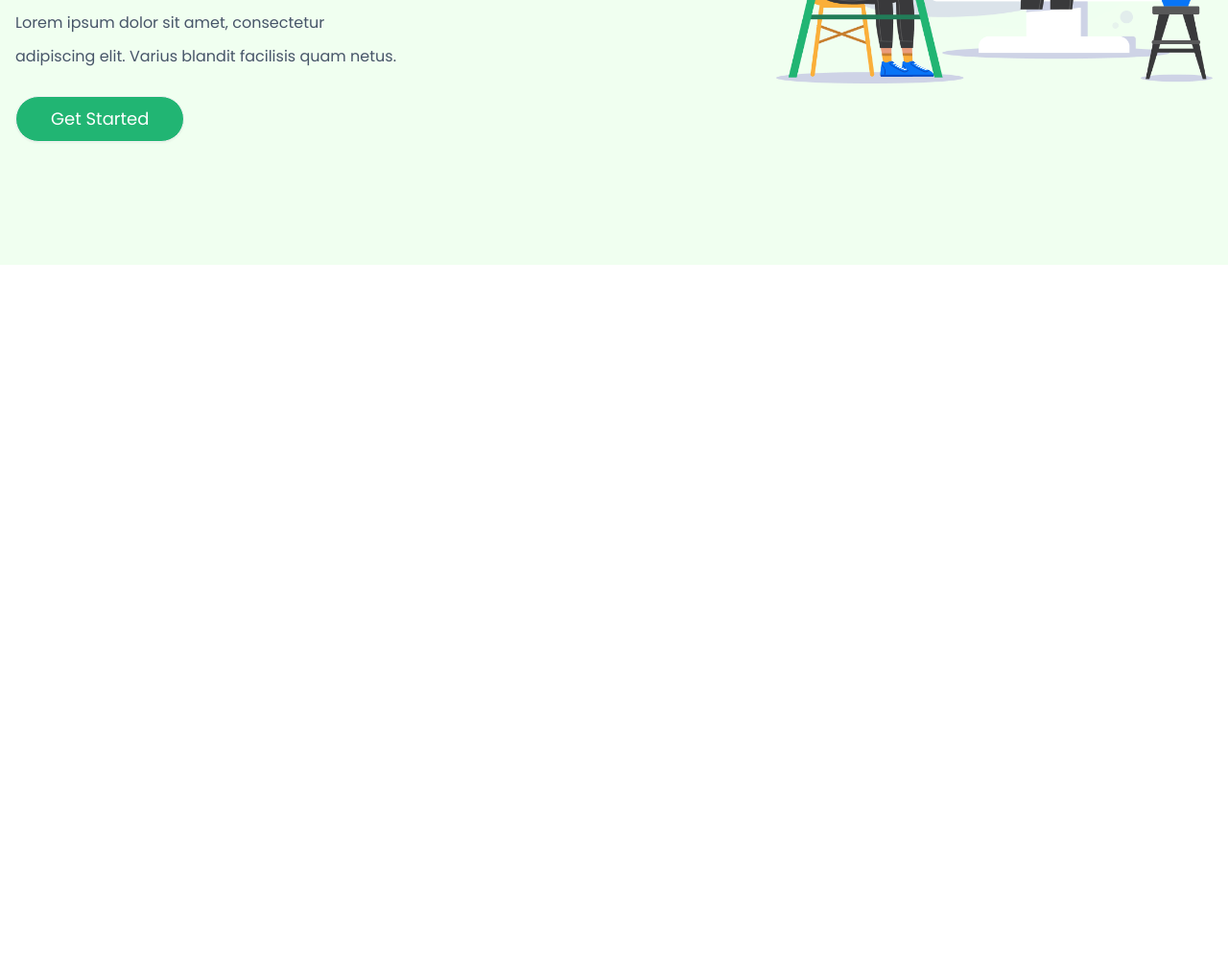
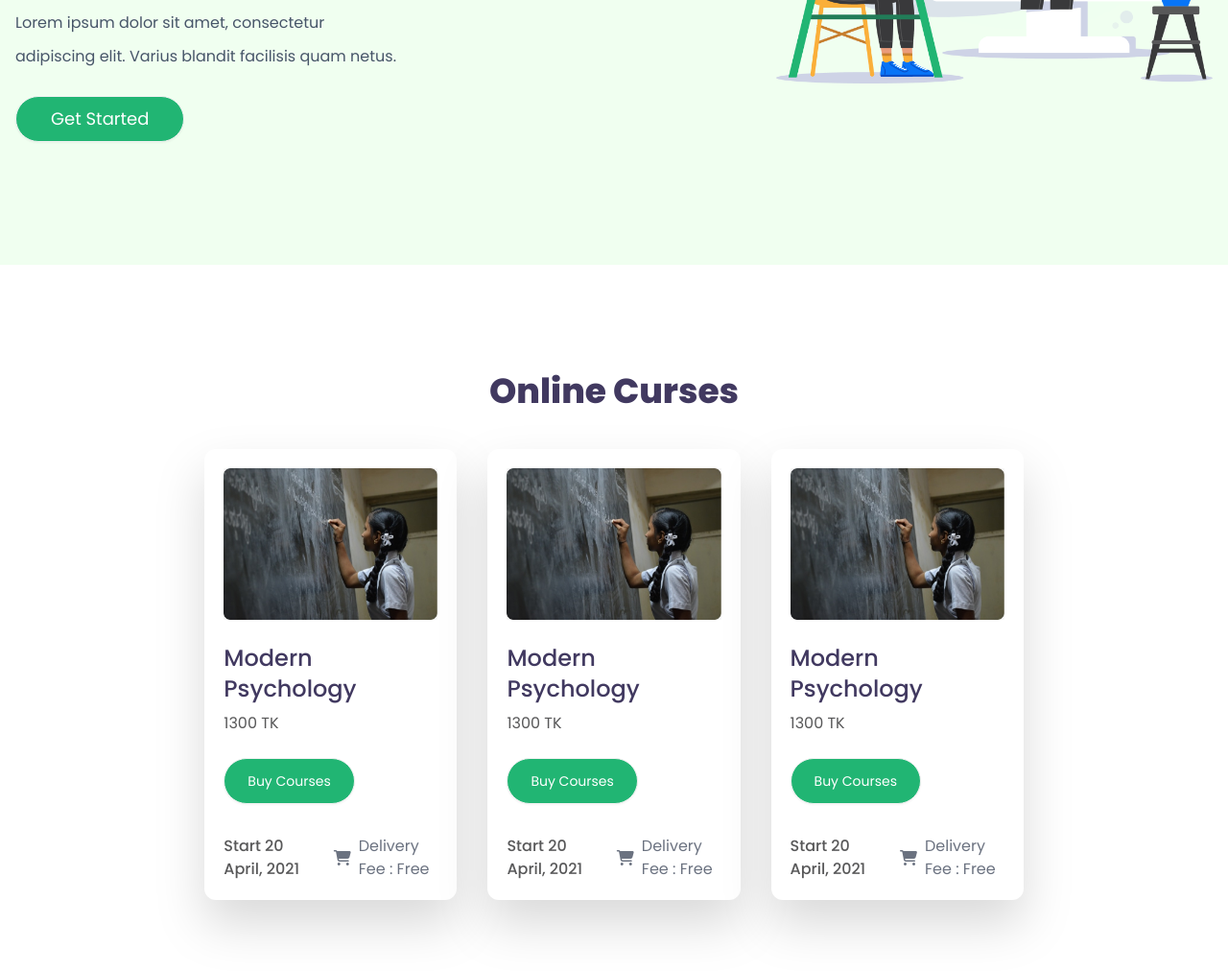
Before and after one commit to tahfeezmizan/tubebd, a plain HTML site: page index.html in a window 1280 px wide. Shown: the part 554-1566 px from the top of the page at 96% size. Before the commit the page ends 830 px from the top, so only its background shows below. Drawn offline with nearby package versions, Linux system fonts and the light colour scheme.

```diff
--- a/index.html
+++ b/index.html
@@ -93,7 +93,8 @@
                     <h1 class="text-7xl font-extrabold leading-normal">Learn With fun on <span
                             class="text-[#21b573]">any
                             schedule</span></h1>
-                    <p class="py-6 m-0 text-slate-600 w-3/4 pr-20 leading-[35px]"></span>Lorem ipsum dolor sit amet, consectetur adipiscing elit.
+                    <p class="py-6 m-0 text-slate-600 w-3/4 pr-20 leading-[35px]"></span>Lorem ipsum dolor sit amet,
+                        consectetur adipiscing elit.
                         Varius blandit facilisis quam netus.</p>
                     <button
                         class="btn rounded-3xl  lg:ml-0 xl:ml-0 md:ml-0 px-9 text-white text-lg font-normal bg-[#21b573] hover:bg-[#1a8d59]">Get
@@ -104,10 +105,67 @@
                 </div>
             </div>
         </div>
+    </header>
+    <main>
 
 
-    </header>
-    <main>
+
+        <!-- Online courses section  -->
+        <section class="py-20">
+            <div class="w-full xl:w-8/12 mx-auto py-8 px-3 xl:px-0">
+                <h2 class="text-4xl text-center text-[#413960] font-extrabold mb-5">Online Curses</h2>
+
+                <!-- feature courses container  -->
+                <div class="grid grid-cols-1 md:grid-cols-3 lg:grid-cols-3 mt-10 gap-8 sm:mb-4 md:mb-4">
+                    <!-- first card  -->
+                    <div class="p-5 rounded-xl bg-white drop-shadow-2xl">
+                        <img src="images/card-1.jpg" class="w-full mb-6" alt="">
+                        <div class="">
+                            <h3 class="text-2xl font-medium text-[#413960] mb-2">Modern Psychology</h3>
+                            <p class="font-normal mb-6 text-[#585859]">1300 TK</p>
+                            <button class="btn text-white rounded-3xl px-6 mb-8 font-normal bg-[#21b573] hover:bg-[#1a8d59] ">Buy Courses</button>
+
+                            <div class="price flex items-center gap-5">
+                                <h4 class=" text-base font-medium text-[#585859]">Start 20  April, 2021</h4>
+                                <div class="deleviry flex items-center gap-2 text-gray-500"><i
+                                        class="fa-solid fa-cart-shopping"></i>Delivery Fee : Free</div>
+                            </div>
+                        </div>
+                    </div>
+                    <!-- second card  -->
+                    <div class="p-5 rounded-xl bg-white drop-shadow-2xl">
+                        <img src="images/card-1.jpg" class="w-full mb-6" alt="">
+                        <div class="">
+                            <h3 class="text-2xl font-medium text-[#413960] mb-2">Modern Psychology</h3>
+                            <p class="font-normal mb-6 text-[#585859]">1300 TK</p>
+                            <button class="btn text-white rounded-3xl px-6 mb-8 font-normal bg-[#21b573] hover:bg-[#1a8d59] ">Buy Courses</button>
+
+                            <div class="price flex items-center gap-5">
+                                <h4 class=" text-base font-medium text-[#585859]">Start 20  April, 2021</h4>
+                                <div class="deleviry flex items-center gap-2 text-gray-500"><i
+                                        class="fa-solid fa-cart-shopping"></i>Delivery Fee : Free</div>
+                            </div>
+                        </div>
+                    </div>
+                    <!-- third card  -->
+                    <div class="p-5 rounded-xl bg-white drop-shadow-2xl">
+                        <img src="images/card-1.jpg" class="w-full mb-6" alt="">
+                        <div class="">
+                            <h3 class="text-2xl font-medium text-[#413960] mb-2">Modern Psychology</h3>
+                            <p class="font-normal mb-6 text-[#585859]">1300 TK</p>
+                            <button class="btn text-white rounded-3xl px-6 mb-8 font-normal bg-[#21b573] hover:bg-[#1a8d59] ">Buy Courses</button>
+
+                            <div class="price flex items-center gap-5">
+                                <h4 class=" text-base font-medium text-[#585859]">Start 20  April, 2021</h4>
+                                <div class="deleviry flex items-center gap-2 text-gray-500"><i
+                                        class="fa-solid fa-cart-shopping"></i>Delivery Fee : Free</div>
+                            </div>
+                        </div>
+                    </div>
+
+                </div>
+            </div>
+        </section>
 
     </main>
     <footer>
```
